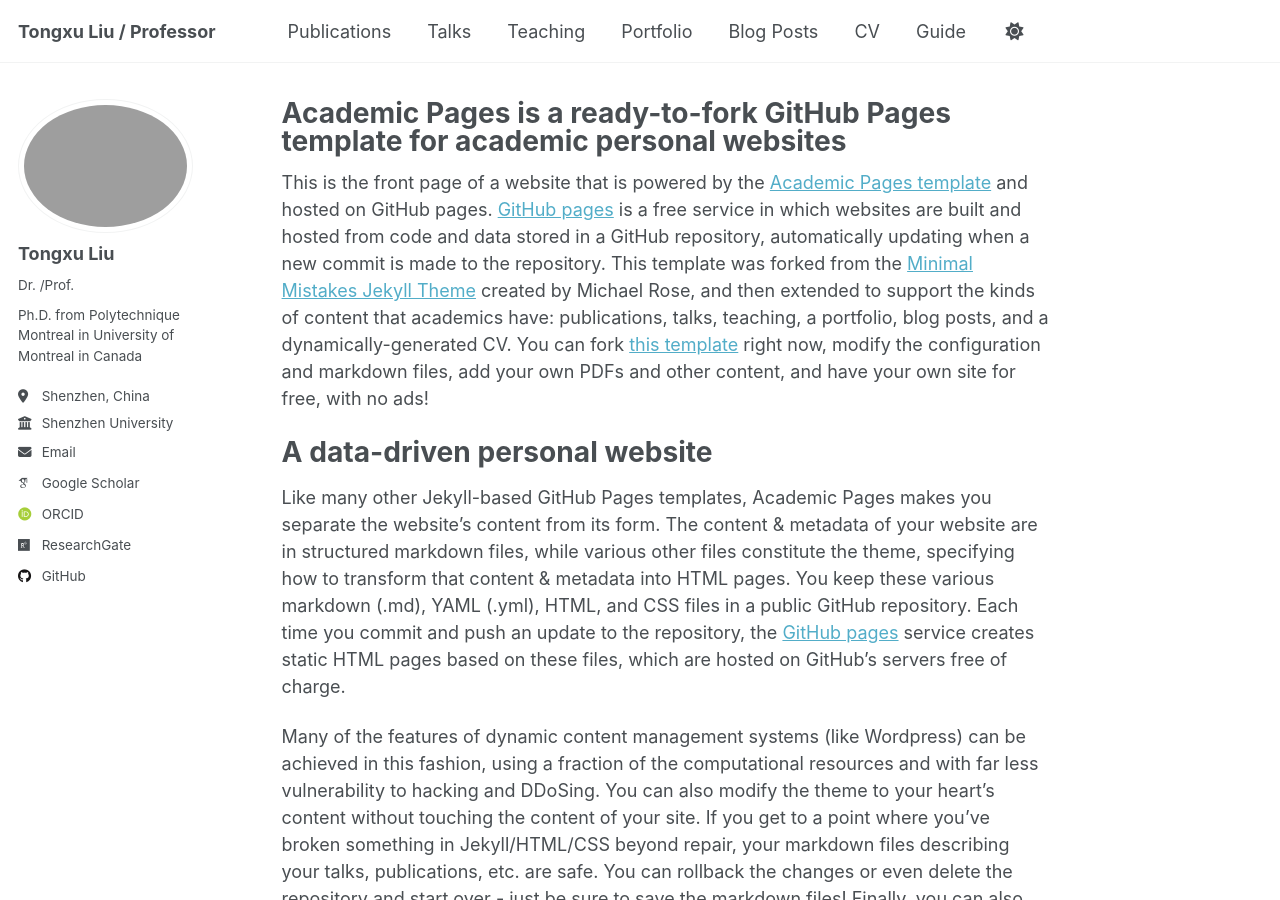
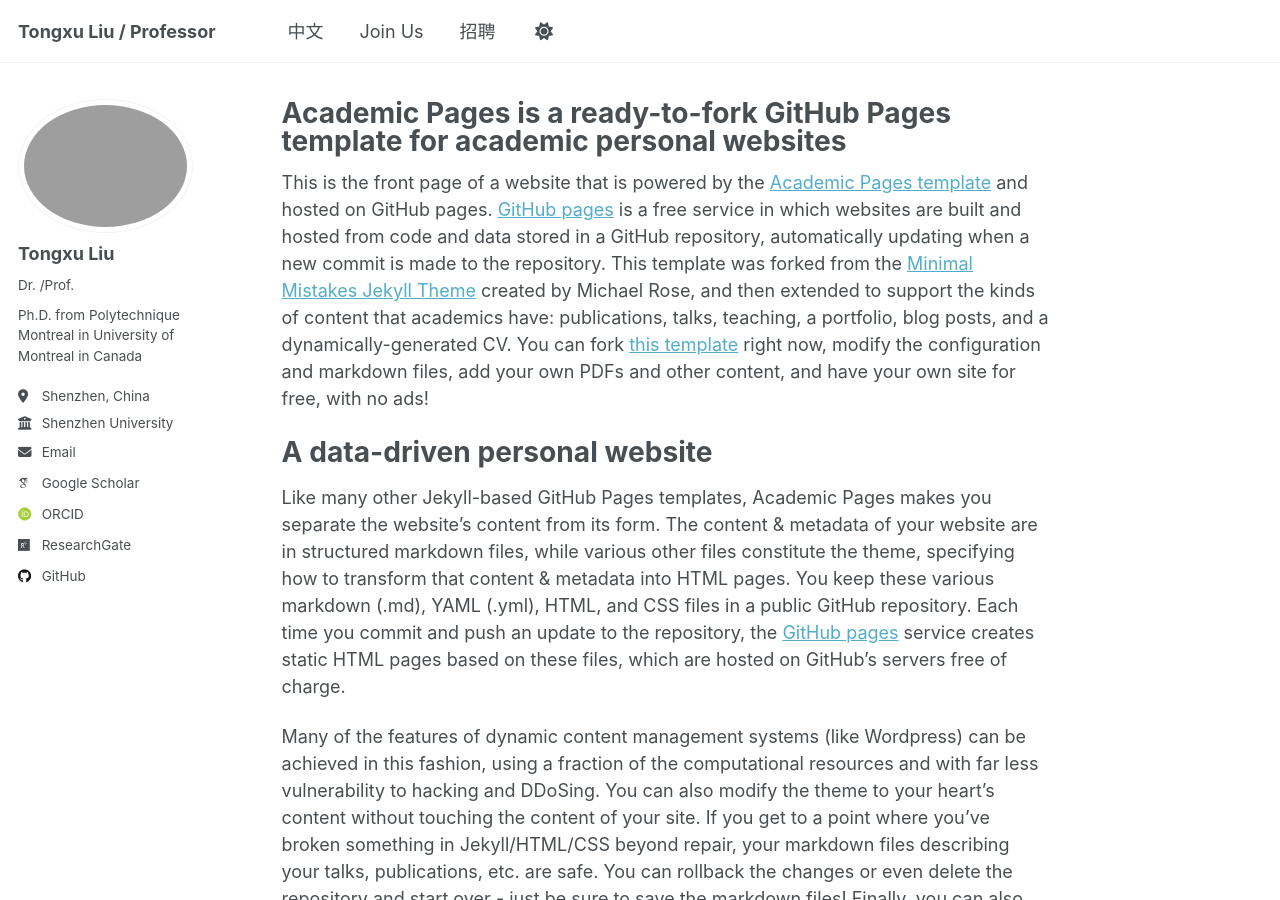
Before and after one commit to MontrealCat/montrealcat.github.io, a Jekyll site: the page built from _pages/about.md, in a window 1280 px wide and 900 px high. Built offline with Jekyll 4.4.1, drawn with Linux system fonts in a browser that asks for light colours; some web fonts are replaced.

Commit message:
Update navigation.yml

```diff
--- a/_data/navigation.yml
+++ b/_data/navigation.yml
@@ -8,26 +8,26 @@
 #      Markdown formatted page while the second is generated using JSON.
 
 main:
-  - title: "Publications"
-    url: /publications/
+  # - title: "Publications"
+    # url: /publications/
 
-  - title: "Talks"
+  - title: "中文"
     url: /talks/
 
-  - title: "Teaching"
+  - title: "Join Us"
     url: /teaching/
 
-  - title: "Portfolio"
+  - title: "招聘"
     url: /portfolio/
 
-  - title: "Blog Posts"
-    url: /year-archive/
+  # - title: "Blog Posts"
+    # url: /year-archive/
 
-  - title: "CV"
-    url: /cv/
+  # - title: "CV"
+    # url: /cv/
 
   # - title: "CV"
   #   url: /cv-json/
 
-  - title: "Guide"
-    url: /markdown/
+  # - title: "Guide"
+    # url: /markdown/
```
